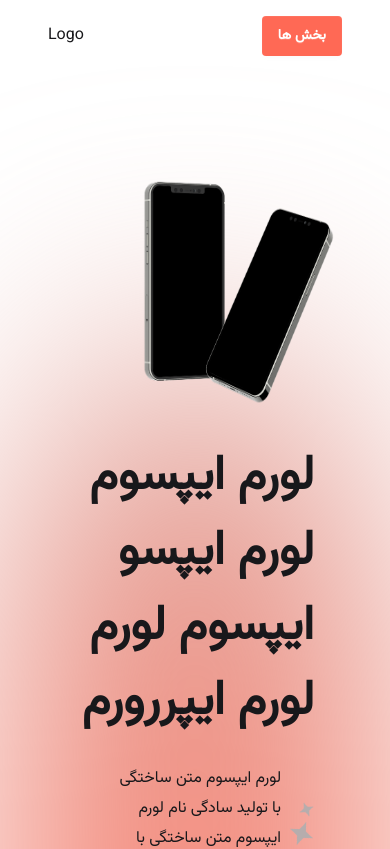
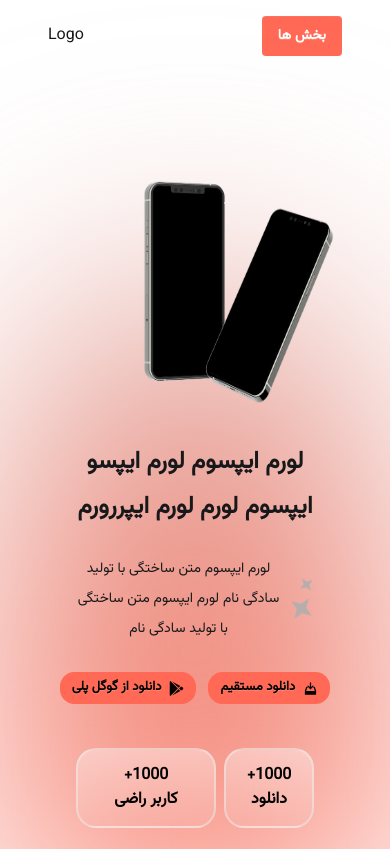
Before and after one commit to buordino/landing, a Next.js app: page / in a window 390 px wide. Shown: the top 849 px of the page. Built offline with nearby package versions, Linux system fonts and the light colour scheme.

Commit message:
add some responsive styles

```diff
--- a/app/_components/Button.tsx
+++ b/app/_components/Button.tsx
@@ -9,7 +9,7 @@ const Button = ({ children, onClick }: ButtonPropsType) => {
   return (
     <button
       onClick={onClick}
-      className="btn btn-xs sm:btn-sm md:btn-md lg:btn-lg border-none shadow-none text-[15px]  bg-custome-orange-2 text-black rounded-[14.5px] "
+      className="btn btn-sm md:btn-md lg:btn-lg border-none shadow-none text text-[13px] md:text-[15px]  bg-custome-orange-2 text-black rounded-[14.5px] "
     >
       {children}
     </button>
--- a/app/_components/MainContent.tsx
+++ b/app/_components/MainContent.tsx
@@ -8,17 +8,17 @@ const MainContent = () => {
 
   return (
     <div className="basis-[50%] order-1 2lg:order-none">
-      <h1 className="font-bold text-5xl leading-[75px] mb-6">
+      <h1 className="font-bold text-center 2lg:text-right text-2xl  md:text-5xl leading-[45px] md:leading-[75px] mb-6">
         لورم ایپسوم لورم ایپسو ایپسوم لورم لورم ایپررورم
       </h1>
       <div className="flex items-center gap-2">
         <GroupGrayStars />
-        <p className="w-[70%] leading-[30px]">
+        <p className="text-center text-sm sm:text-base 2lg:text-right 2lg:w-[70%] leading-[30px]">
           لورم ایپسوم متن ساختگی با تولید سادگی نام لورم ایپسوم متن ساختگی با
           تولید سادگی نام
         </p>
       </div>
-      <div className="mt-7 flex items-center gap-3">
+      <div className="mt-7 flex justify-center 2lg:justify-normal items-center gap-3">
         <Button>
           <div className="flex items-center gap-2 ">
             <TiDownload size={15} />
```
